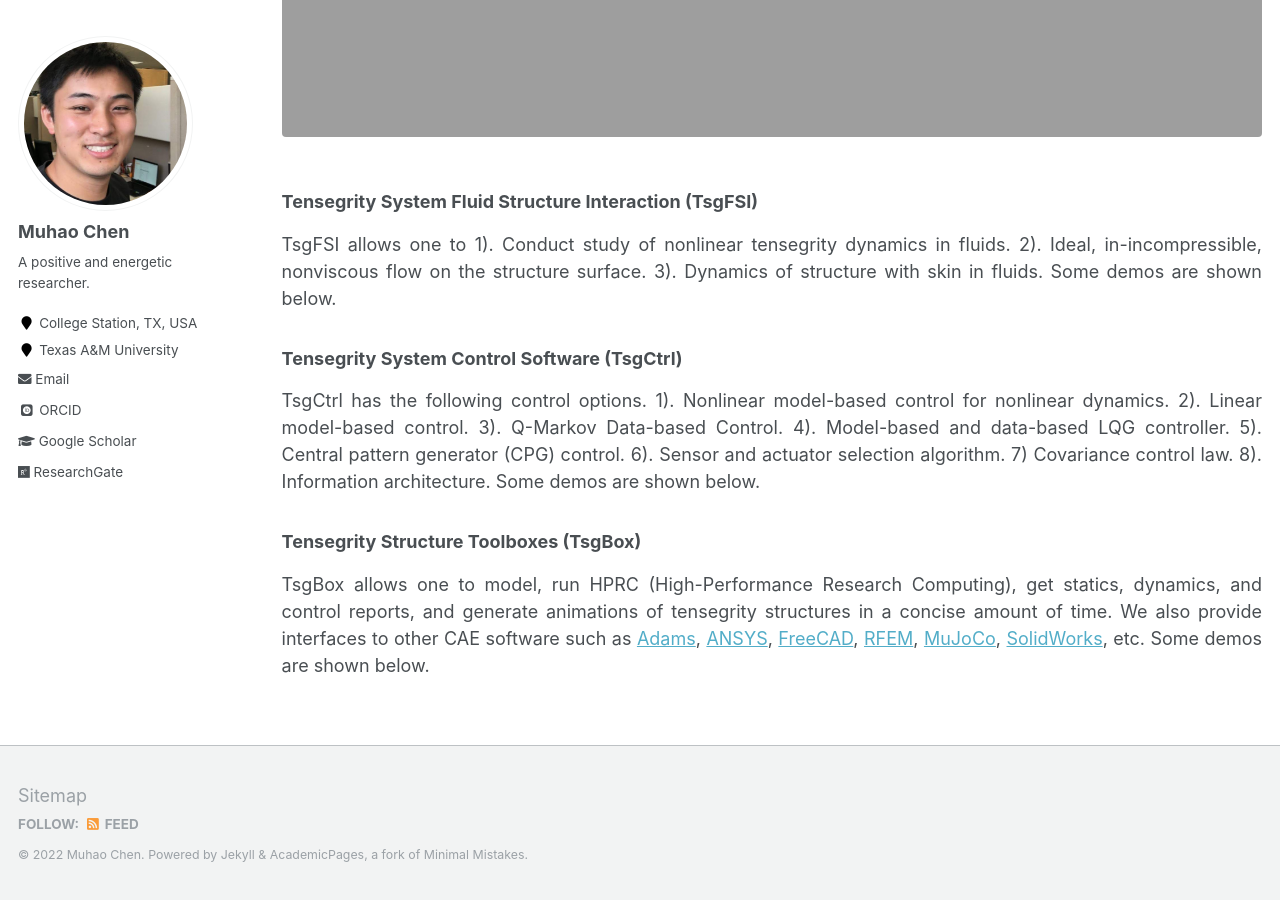
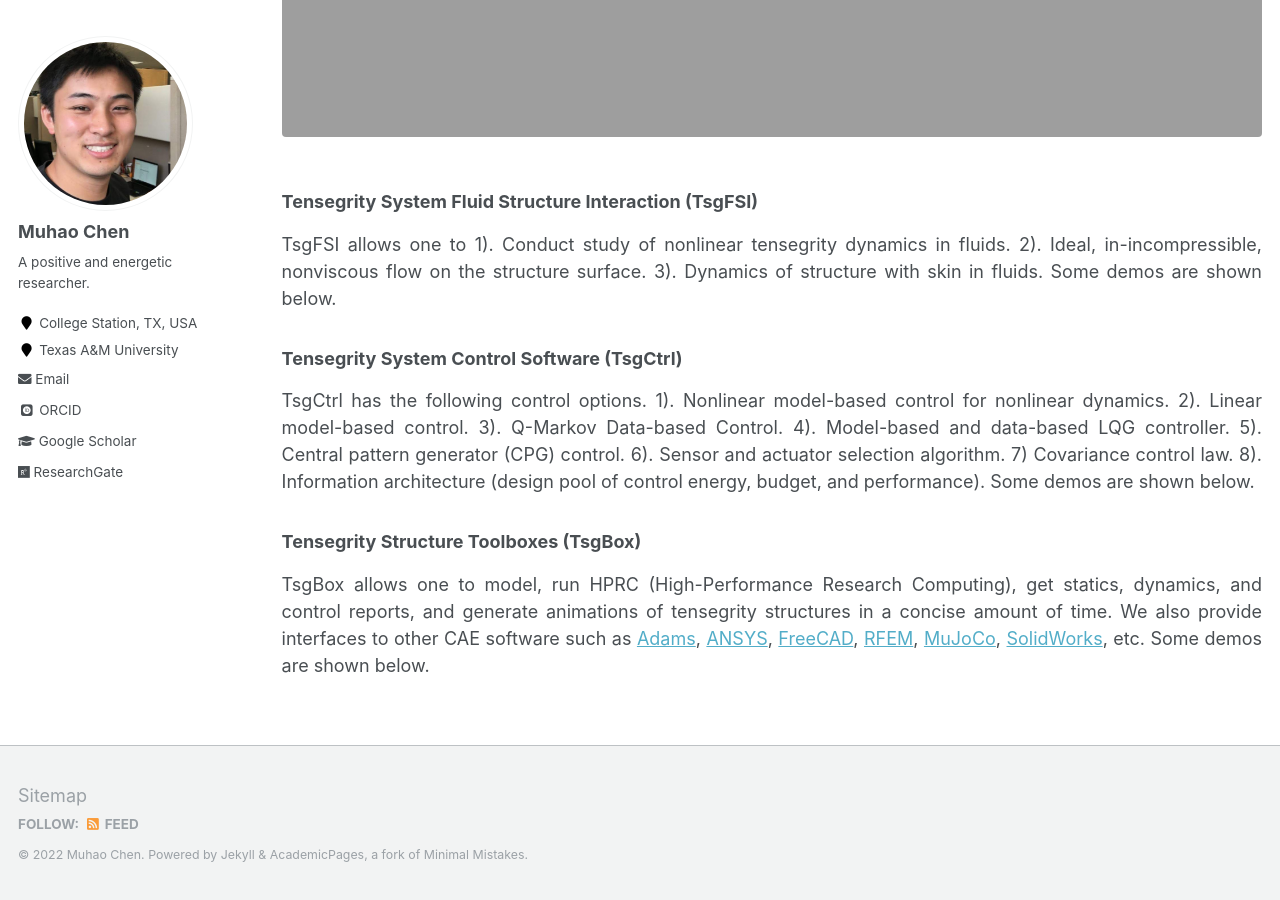
Before and after one commit to Muhao-Chen/muhao-chen.github.io, a Jekyll site: the page built from _pages/resources.md, in a window 1280 px wide and 900 px high, scrolled down 4317 px. Built offline with Jekyll 4.4.1, drawn with Linux system fonts in a browser that asks for light colours; some web fonts are replaced.

Commit message:
Update resources.md

```diff
--- a/_pages/resources.md
+++ b/_pages/resources.md
@@ -87,7 +87,7 @@ TsgFSI allows one to 1). Conduct study of nonlinear tensegrity dynamics in fluid
 
 ### Tensegrity System Control Software (TsgCtrl)
 
-TsgCtrl has the following control options. 1). Nonlinear model-based control for nonlinear dynamics. 2). Linear model-based control. 3). Q-Markov Data-based Control. 4). Model-based and data-based LQG controller. 5). Central pattern generator (CPG) control. 6). Sensor and actuator selection algorithm. 7) Covariance control law. 8). Information architecture. Some demos are shown below.
+TsgCtrl has the following control options. 1). Nonlinear model-based control for nonlinear dynamics. 2). Linear model-based control. 3). Q-Markov Data-based Control. 4). Model-based and data-based LQG controller. 5). Central pattern generator (CPG) control. 6). Sensor and actuator selection algorithm. 7) Covariance control law. 8). Information architecture (design pool of control energy, budget, and performance). Some demos are shown below.
 
 <!--<figure><img src="{{ site.url }}/images/rffi/tsgrbd.png" width="200"/></figure>-->
 
```
